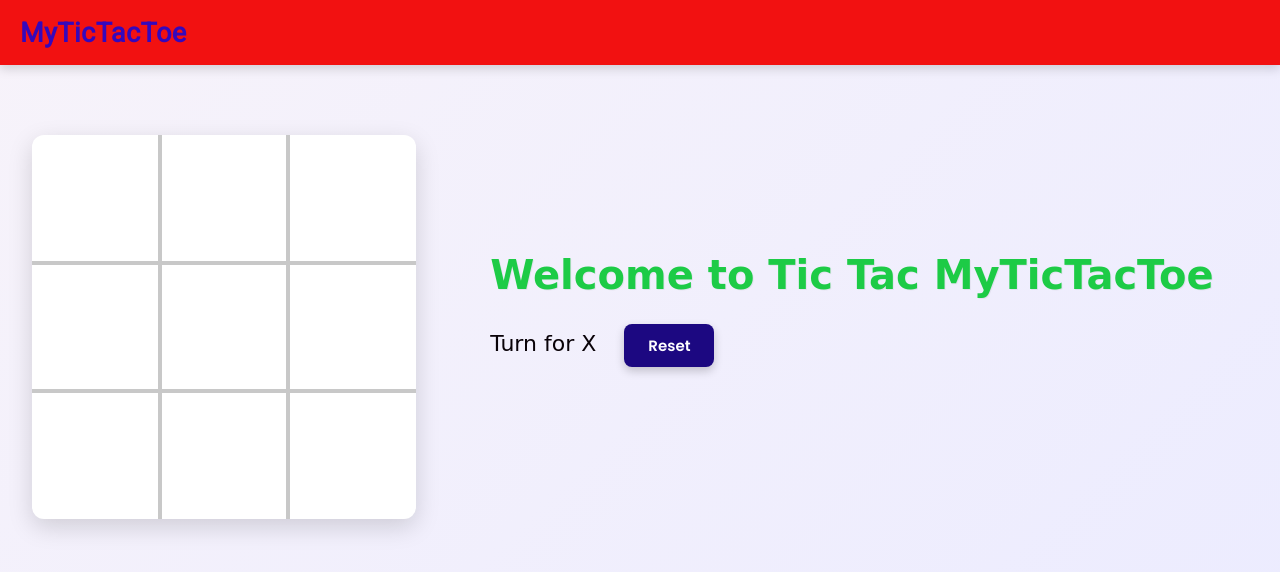
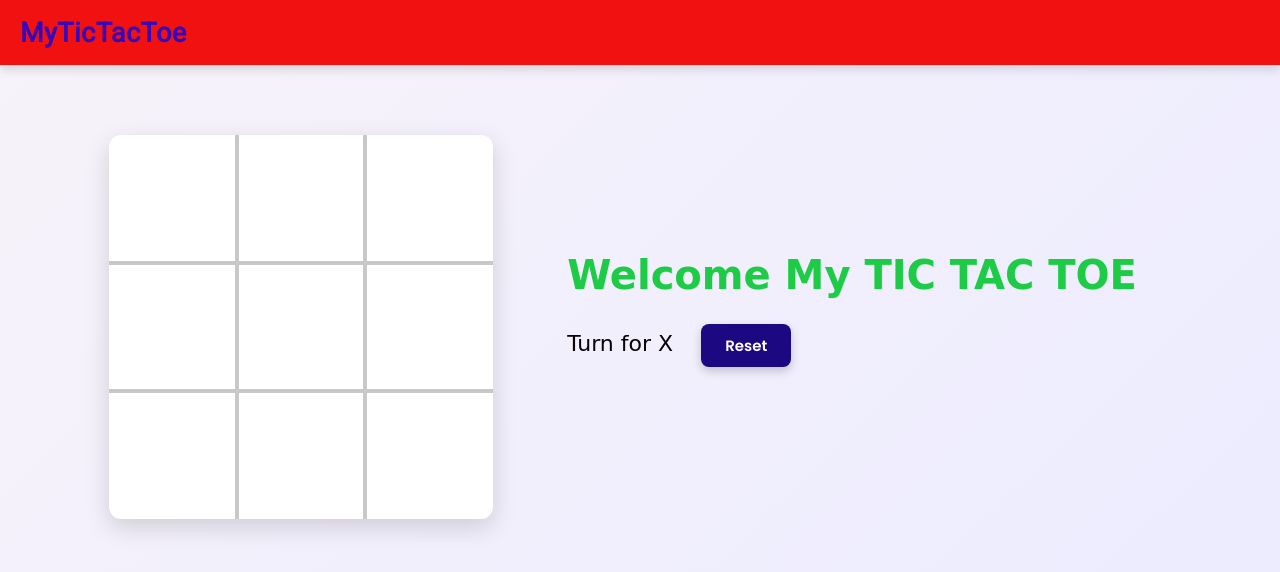
Before and after one commit to handesaurabh/TicTacToe, a plain HTML site: page index.html in a window 1280 px wide. Drawn offline with Linux system fonts and the light colour scheme; a web font is replaced by a local one.

Commit message:
Update index.html

```diff
--- a/index.html
+++ b/index.html
@@ -30,7 +30,7 @@
             <div class="box bb-0 br-0"><span class="boxtext"></span></div>
         </div>
         <div class="gameInfo">
-            <h1>Welcome to Tic Tac MyTicTacToe</h1>
+            <h1>Welcome My TIC TAC TOE</h1>
             <div>
                 <span class="info">Turn for X</span>
                 <button id="reset">Reset</button>
```
